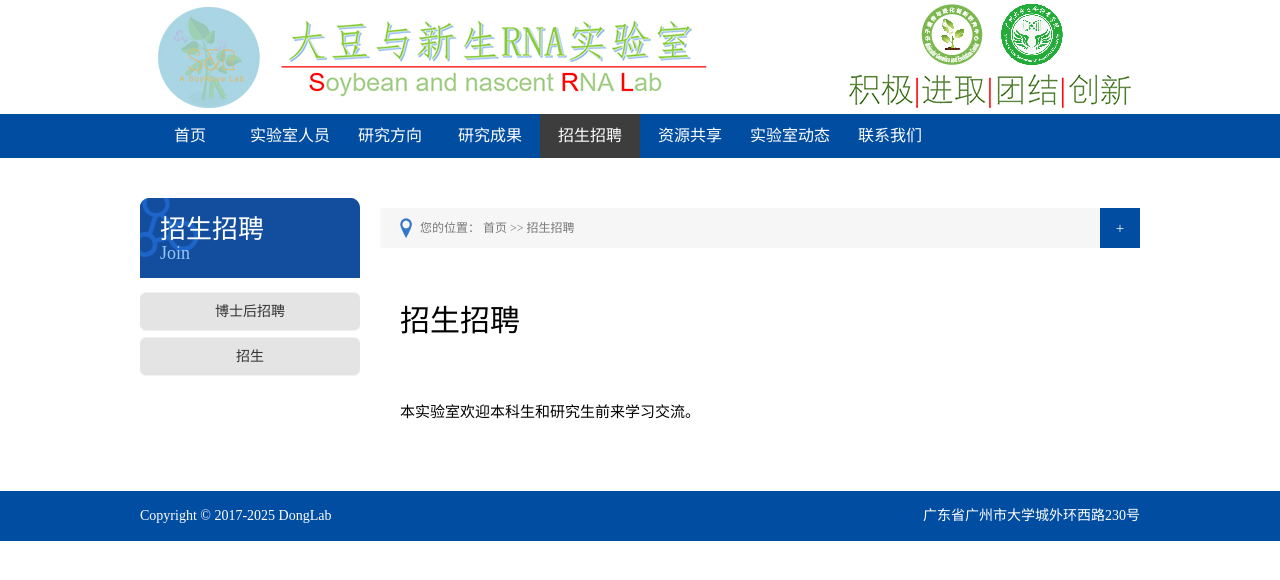
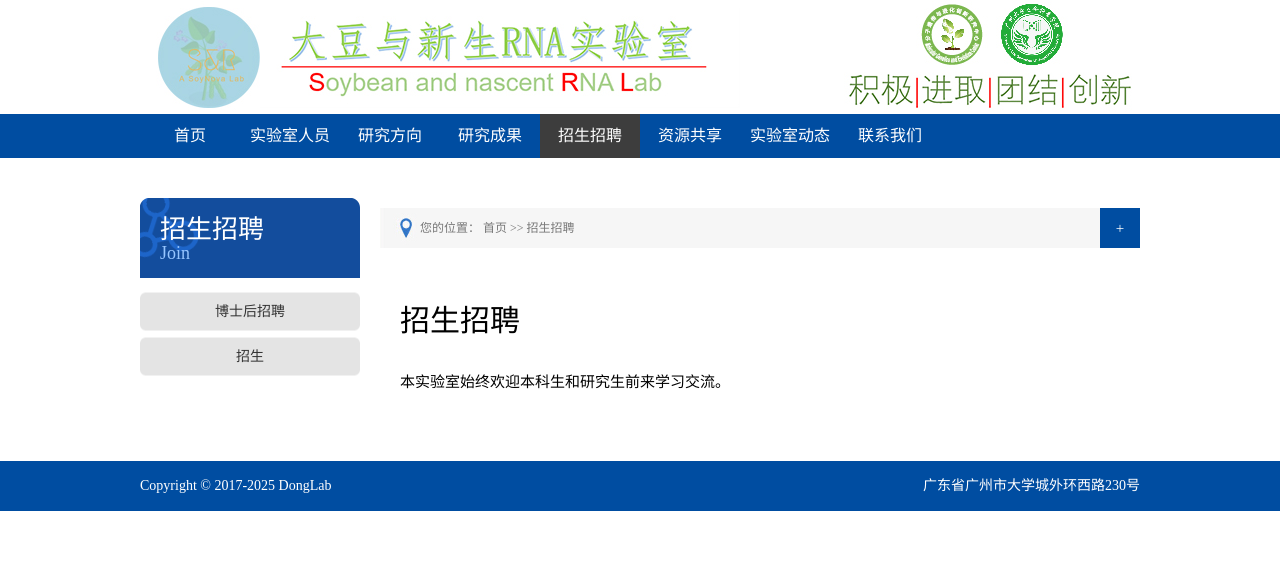
Before and after one commit to zhanweimin2021/zhanweimin2021.github.io, a Jekyll site: the page built from pages/join.html, in a window 1280 px wide. Shown: the top 580 px of the page. Built offline with Jekyll 4.4.1, drawn with Linux system fonts in a browser that asks for light colours.

Commit message:
Update join.html

```diff
--- a/pages/join.html
+++ b/pages/join.html
@@ -13,10 +13,10 @@ description: 招生招聘
   <div class="n_list_c">
     <div class="n_right_bottom">
       <!-- 给标题加下外边距 -->
-      <h1 style="margin-bottom: 2em;">招生招聘</h1>
+      <h1 style="margin-bottom: 1em;">招生招聘</h1>
 
       <p class="shared-description">
-        本实验室欢迎本科生和研究生前来学习交流。
+        本实验室始终欢迎本科生和研究生前来学习交流。
       </p>
     </div>
   </div>
```
